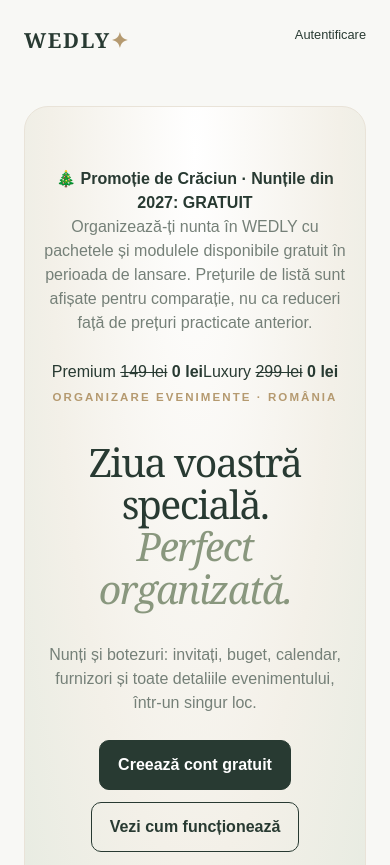
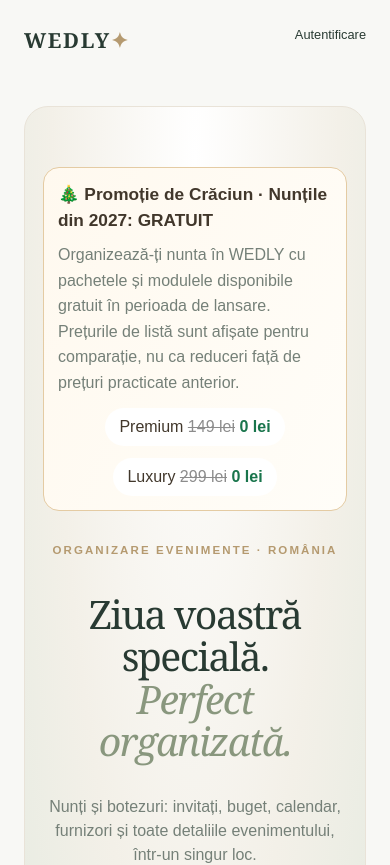
Before and after one commit to maggstudio/Everafter, a Next.js app: page / in a window 390 px wide. Shown: the top 865 px of the page. Built offline with nearby package versions, Linux system fonts and the light colour scheme; no server answers.

Commit message:
style: festive promotional pricing and crossed-out list prices

```diff
--- a/app/style.css
+++ b/app/style.css
@@ -420,3 +420,5 @@ button,a,input,select,textarea{transition:background-color .18s ease,border-colo
 .gift-module-toggle{margin:16px 0}.gift-counting{margin:14px 0 24px;padding:18px;border:1px solid #dfe5dc;border-radius:14px;background:#fafbf9}.guest-gift-controls{display:flex;gap:12px;flex-wrap:wrap;margin:16px 0}.guest-gift-controls label{display:grid;gap:6px;min-width:180px;font-size:.85rem}.gift-table input{max-width:150px;min-width:100px;width:100%;padding:9px}.gift-table select{min-width:115px;padding:9px}.gift-table td{vertical-align:middle}@media(max-width:650px){.gift-counting{padding:12px}.guest-gift-controls label{width:100%}.gift-table input,.gift-table select{max-width:170px}.gift-table td{min-height:40px}}
 
 .vendor-discovery{padding:18px;margin:16px 0 24px;border:1px solid #dfe5dc;border-radius:14px;background:#fafbf9}.vendor-discovery-results{display:grid;gap:10px}.vendor-discovery-card{display:flex;align-items:center;justify-content:space-between;gap:16px;padding:14px;border:1px solid #e2e7e0;border-radius:10px;background:white}.vendor-discovery-card>div:first-child{display:grid;gap:5px}.vendor-discovery-card small{color:#657468}.vendor-discovery-card .row-controls{flex-wrap:wrap}.vendor-discovery-card a{font-size:.85rem}@media(max-width:650px){.vendor-discovery-card{align-items:stretch;flex-direction:column}.vendor-discovery{padding:12px}}
+
+.christmas-offer{padding:18px 20px;margin:0 0 20px;border:1px solid #e4cba3;border-radius:16px;background:linear-gradient(115deg,#fff9ef,#fffdf8);color:#41372b}.christmas-offer strong{font-size:1.08rem}.christmas-offer p{margin:8px 0 0;line-height:1.6}.landing-offer{max-width:730px;margin:0 auto 26px;text-align:center}.promo-inline-prices{display:flex;justify-content:center;flex-wrap:wrap;gap:12px;margin-top:12px}.promo-inline-prices span{background:white;border-radius:999px;padding:7px 14px}.christmas-offer del,.promo-price del{color:#8c8c8c;font-weight:400}.christmas-offer b,.promo-inline-prices b,.promo-price strong{color:#19754c}.promo-price{display:flex;align-items:center;justify-content:center;gap:9px;flex-wrap:wrap}.promo-price strong{font-size:1.1rem}@media(max-width:650px){.christmas-offer{padding:14px}.landing-offer{text-align:left}}
```
